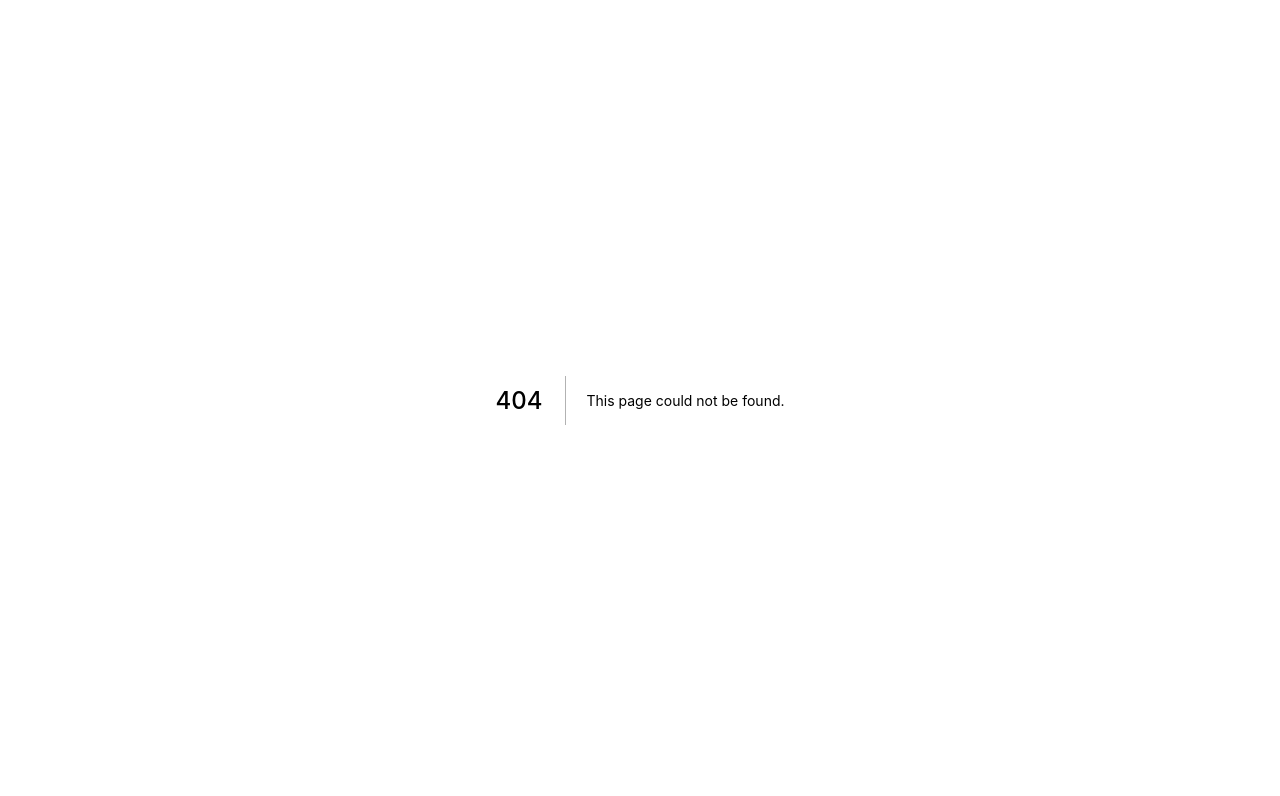
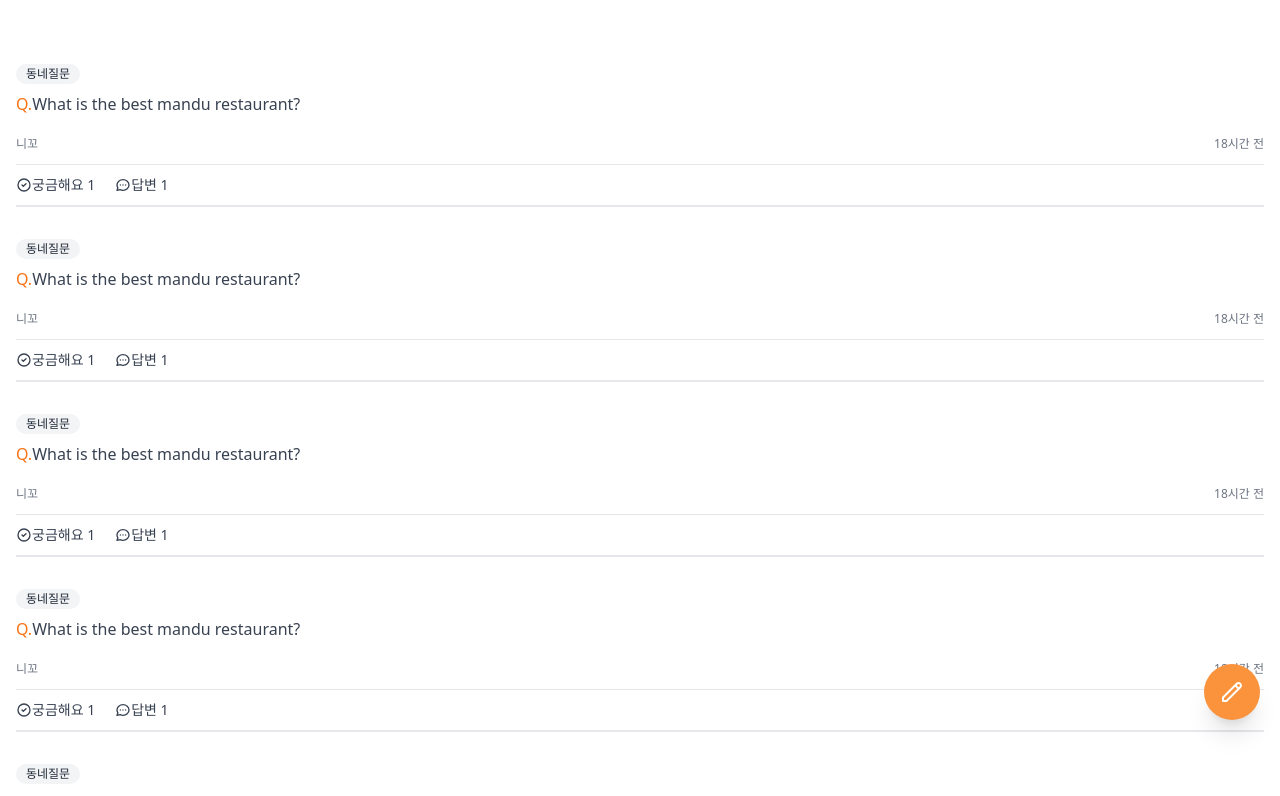
Before and after one commit to qpthedev/carrot-market, a Next.js app: page /community in a window 1280 px wide. Before the commit this address had no page. Shown: the top 796 px of the page. Built offline with nearby package versions, Linux system fonts and the light colour scheme.

Commit message:
Community page ui mockup

```diff
--- /dev/null
+++ b/pages/community/index.tsx
@@ -0,0 +1,77 @@
+import type { NextPage } from "next";
+
+const Community: NextPage = () => {
+  return (
+    <div className="py-16 px-4 space-y-8">
+      {[...Array(6)].map((_, i) => (
+        <div key={i} className="flex flex-col items-start cursor-pointer">
+          <span className="flex items-center px-2.5 py-0.5 rounded-full text-xs font-medium bg-gray-100 text-gray-800">
+            동네질문
+          </span>
+          <div className="mt-2 text-gray-700">
+            <span className="text-orange-500 font-medium">Q.</span>
+            What is the best mandu restaurant?
+          </div>
+          <div className="mt-5 flex items-center justify-between w-full text-gray-500 font-medium text-xs">
+            <span>니꼬</span>
+            <span>18시간 전</span>
+          </div>
+          <div className="flex space-x-5 mt-3 text-gray-700 py-2.5 border-t border-b-[2px] w-full">
+            <span className="flex spacex2 items-center text-sm">
+              <svg
+                className="w-4 h-4"
+                fill="none"
+                stroke="currentColor"
+                viewBox="0 0 24 24"
+                xmlns="http://www.w3.org/2000/svg"
+              >
+                <path
+                  strokeLinecap="round"
+                  strokeLinejoin="round"
+                  strokeWidth="2"
+                  d="M9 12l2 2 4-4m6 2a9 9 0 11-18 0 9 9 0 0118 0z"
+                ></path>
+              </svg>
+              <span>궁금해요 1</span>
+            </span>
+            <span className="flex spacex2 items-center text-sm">
+              <svg
+                className="w-4 h-4"
+                fill="none"
+                stroke="currentColor"
+                viewBox="0 0 24 24"
+                xmlns="http://www.w3.org/2000/svg"
+              >
+                <path
+                  strokeLinecap="round"
+                  strokeLinejoin="round"
+                  strokeWidth="2"
+                  d="M8 12h.01M12 12h.01M16 12h.01M21 12c0 4.418-4.03 8-9 8a9.863 9.863 0 01-4.255-.949L3 20l1.395-3.72C3.512 15.042 3 13.574 3 12c0-4.418 4.03-8 9-8s9 3.582 9 8z"
+                ></path>
+              </svg>
+              <span>답변 1</span>
+            </span>
+          </div>
+        </div>
+      ))}
+      <button className="fixed bottom-20 right-5 bg-orange-400 rounded-full p-4 text-white shadow-xl hover:bg-orange-500 hover:cursor-pointer transition-colors">
+        <svg
+          className="w-6 h-6"
+          fill="none"
+          stroke="currentColor"
+          viewBox="0 0 24 24"
+          xmlns="http://www.w3.org/2000/svg"
+        >
+          <path
+            strokeLinecap="round"
+            strokeLinejoin="round"
+            strokeWidth="2"
+            d="M15.232 5.232l3.536 3.536m-2.036-5.036a2.5 2.5 0 113.536 3.536L6.5 21.036H3v-3.572L16.732 3.732z"
+          ></path>
+        </svg>
+      </button>
+    </div>
+  );
+};
+
+export default Community;
```
